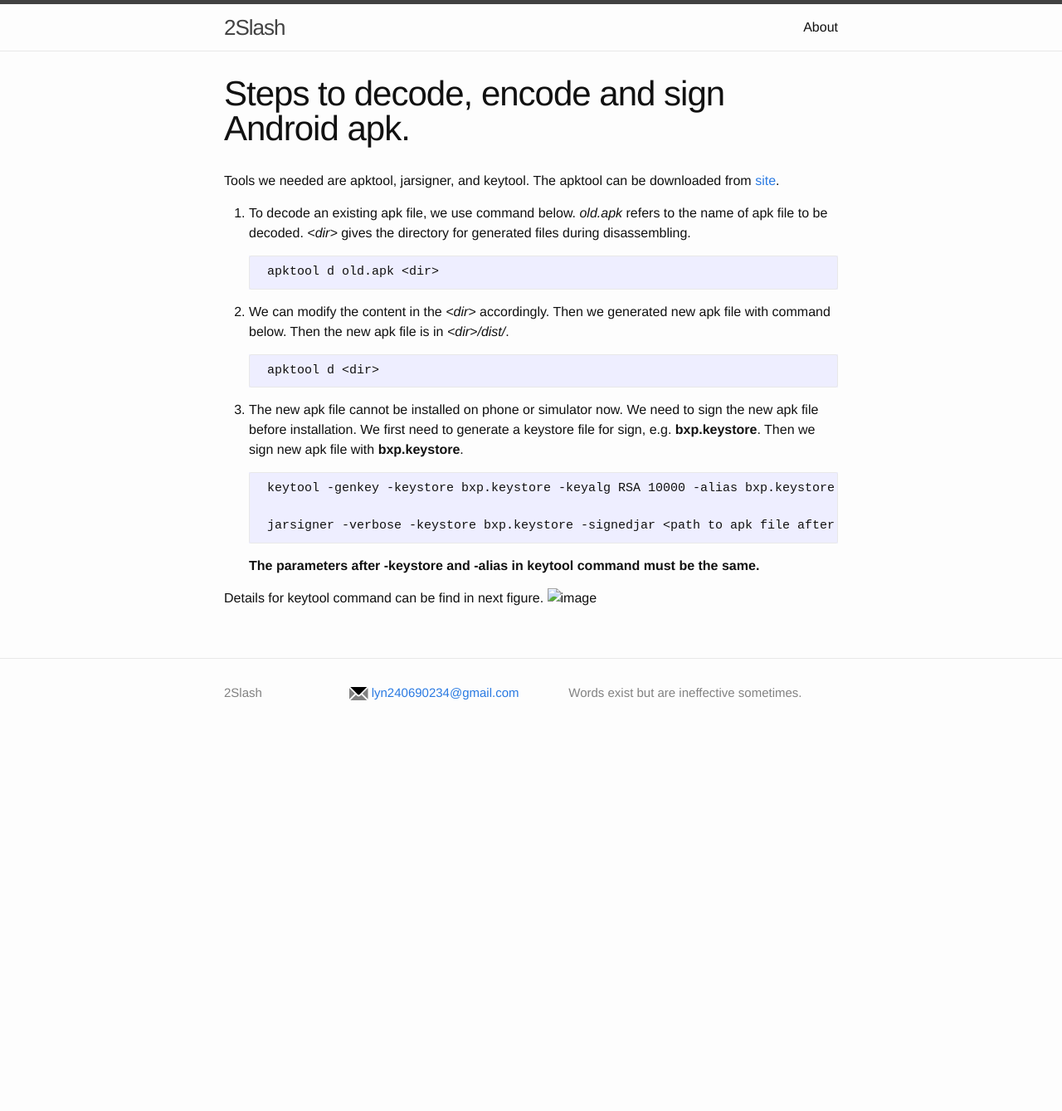
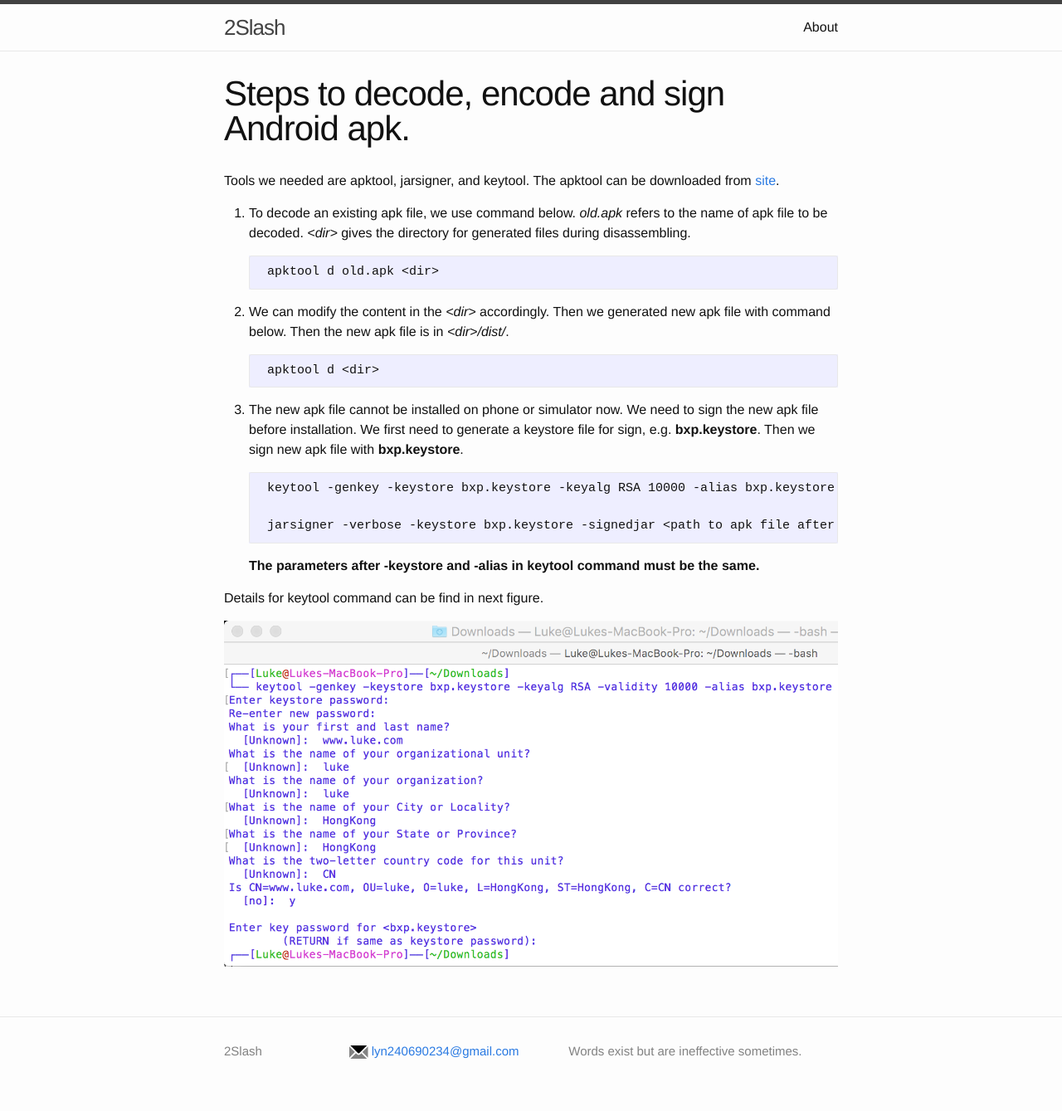
Before and after one commit to liuyannan/liuyannan_blog, a Jekyll site: the page built from _posts/2016-3-12-apk.markdown, in a window 1280 px wide. Shown: the whole page at 83% size. Built offline with Jekyll 4.4.1, drawn with Linux system fonts in a browser that asks for light colours; before the commit the page ends 907 px from its top, so only the background shows below that.

Commit message:
change name

```diff
--- a/_posts/2016-3-12-apk.markdown
+++ b/_posts/2016-3-12-apk.markdown
@@ -24,4 +24,5 @@ Tools we needed are apktool, jarsigner, and keytool. The apktool can be download
     **The parameters after -keystore and -alias in keytool command must be the same.**
 
 Details for keytool command can be find in next figure.
-![image]({{ site.url }}/_figures/keytool.png)
+
+![image]({{ site.url }}/figures/keytool.png)
```
Also changed, not shown: figures/keytool.png (renamed from _figures/keytool.png).
